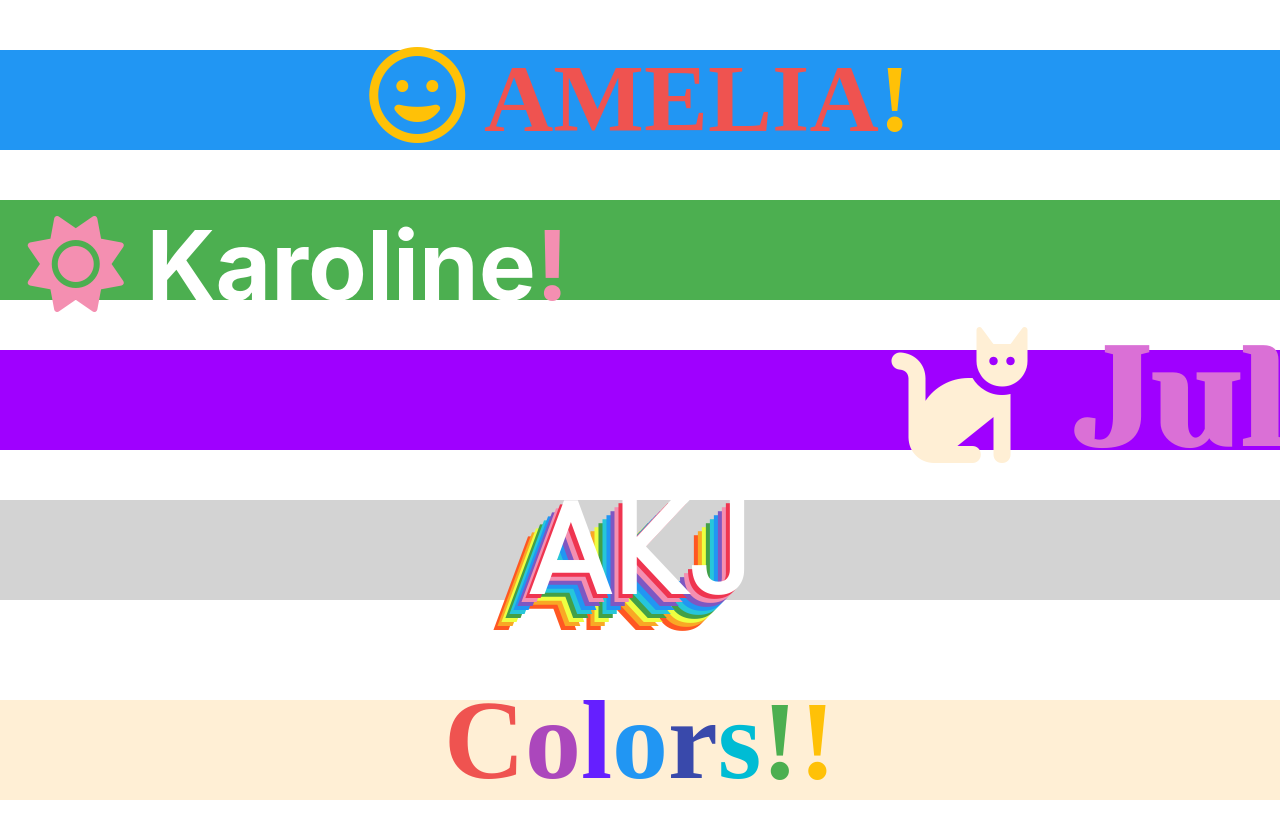
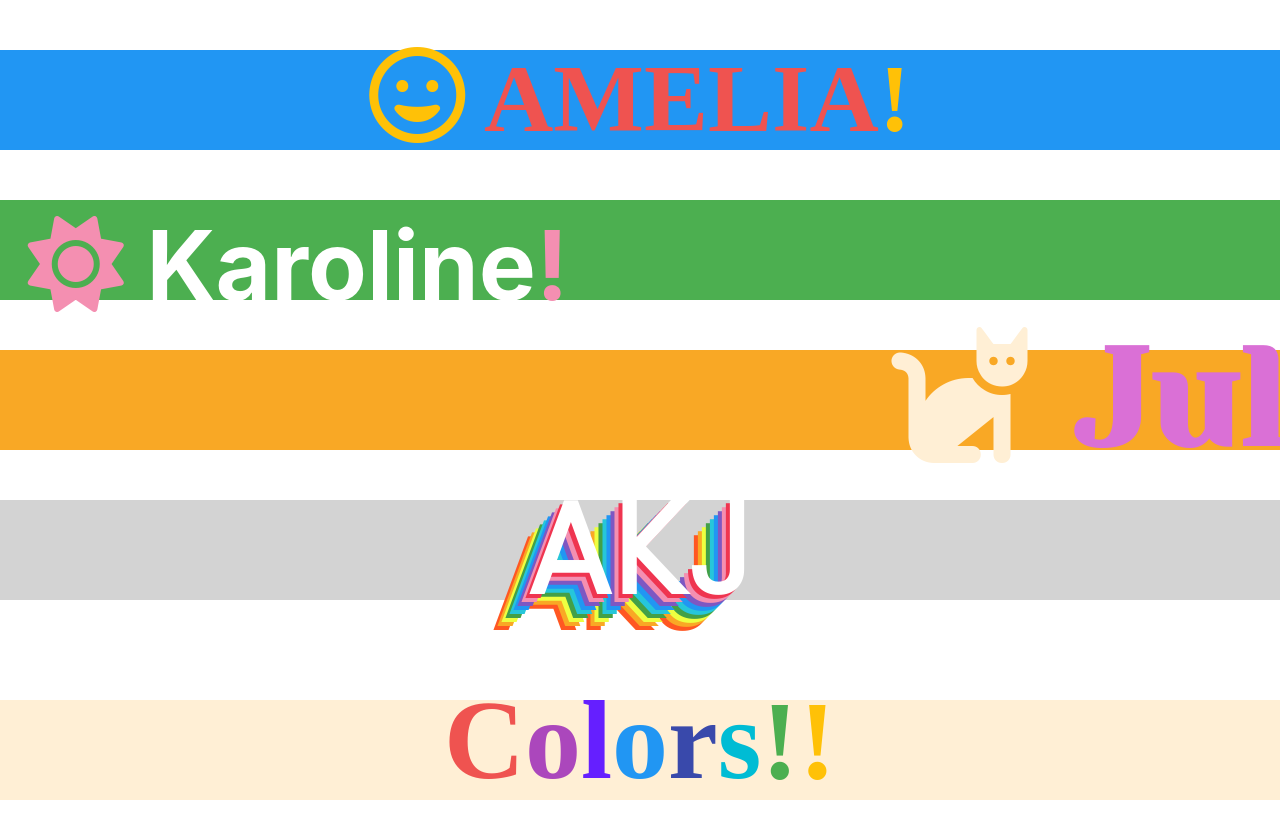
Before and after one commit to katarzyna-kw/css-animation-fun, a React (Create React App) app: page / in a window 1280 px wide. Shown: the top 838 px of the page. Built offline with nearby package versions, Linux system fonts and the light colour scheme; a web font is replaced by a local one.

Commit message:
.Julia coor change

```diff
--- a/src/components/Julia.css
+++ b/src/components/Julia.css
@@ -5,7 +5,7 @@
     margin-bottom: 50px;
     width: 100%;
     display: flex;
-    background-color: #9F00FF;
+    background-color: #f9a825;
     justify-content: center;
     align-items: center;
     font-family: 'Yeseva One', serif;
```
